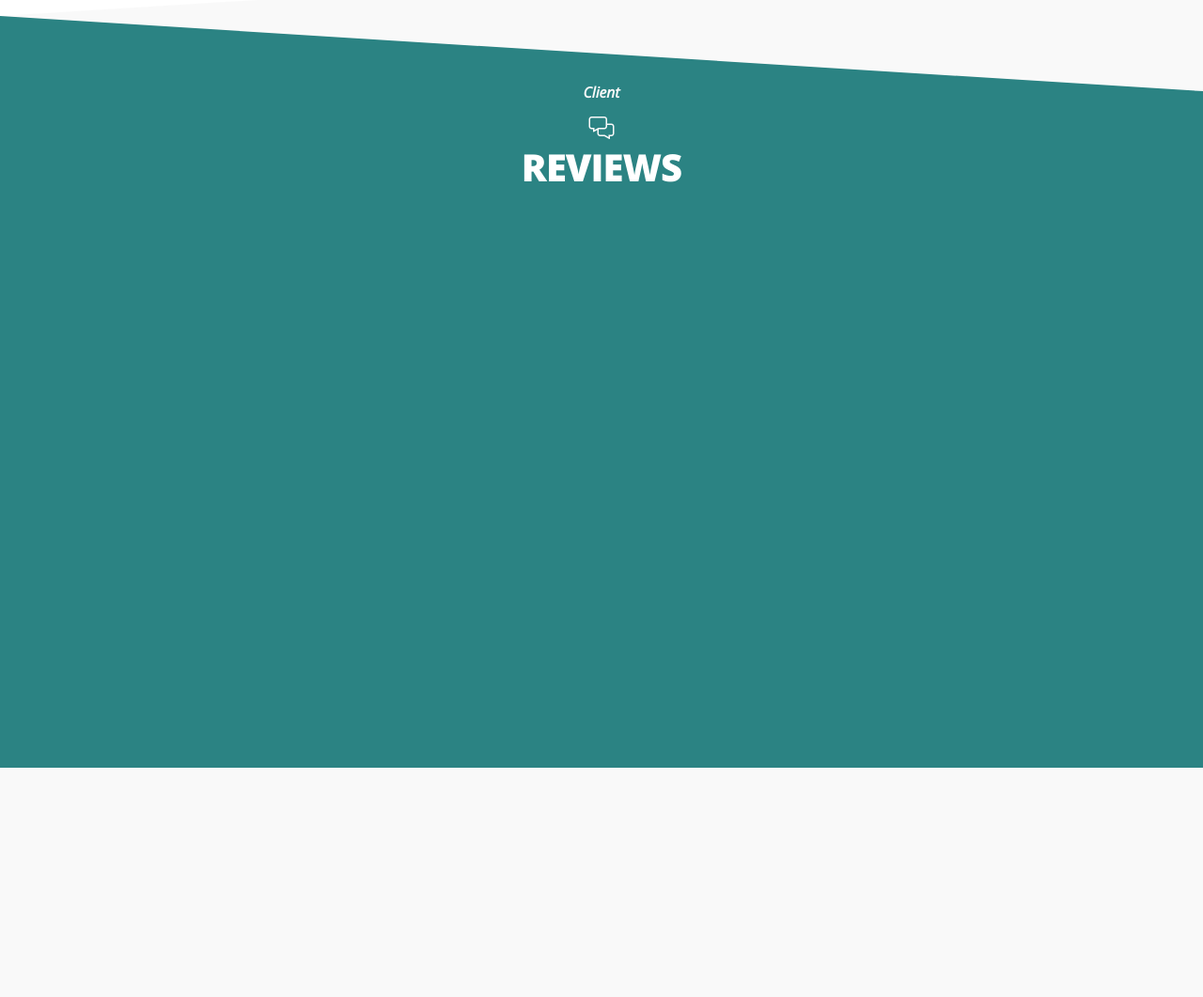
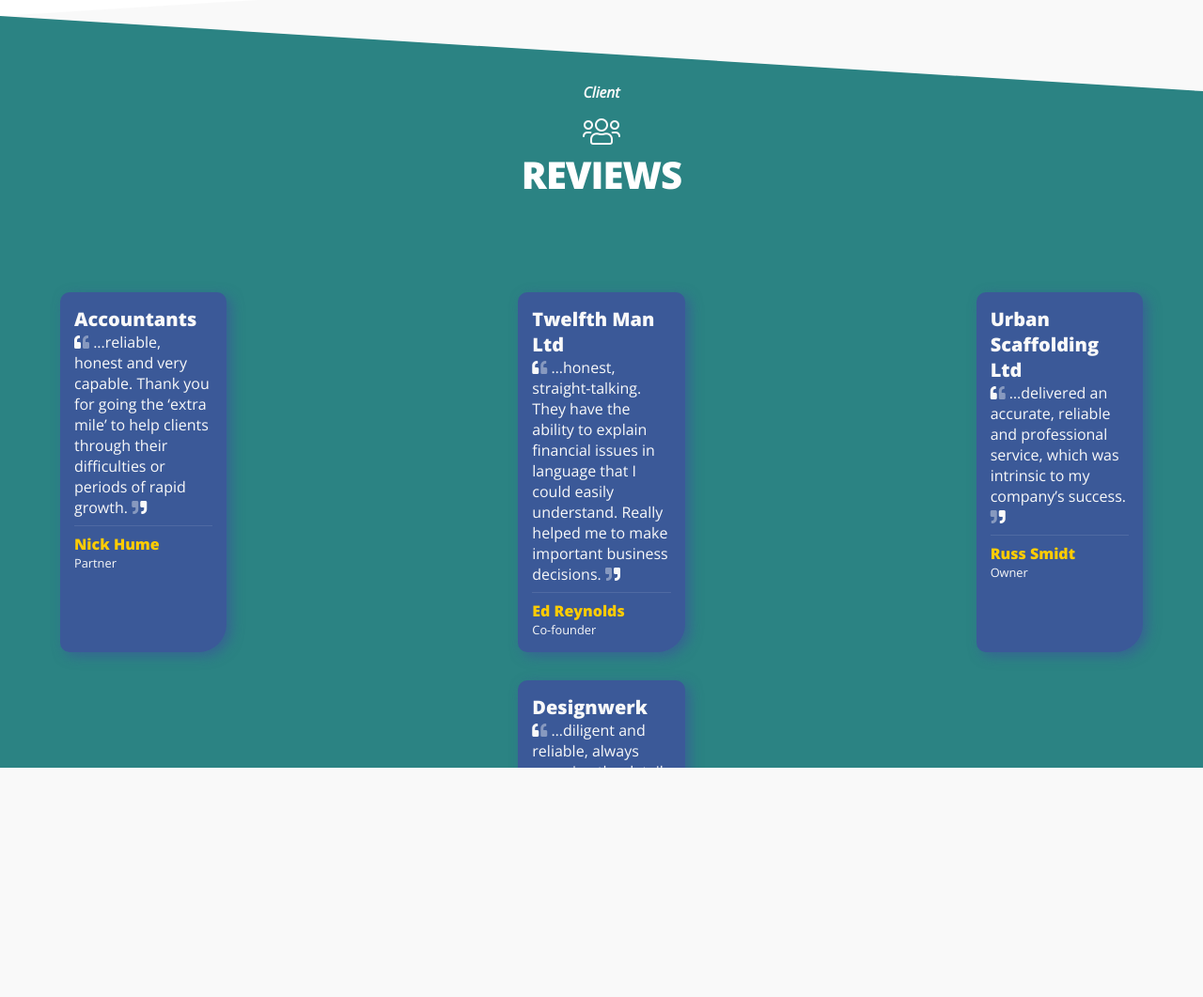
Before and after one commit to Denis-Grant/myfriendlybookkeeping, a website: page index.html in a window 1280 px wide. Shown: the part 2160-3221 px from the top of the page at 94% size. Before the commit the page ends 2977 px from the top, so only its background shows below. Drawn offline with nearby package versions, Linux system fonts and the light colour scheme.

Commit message:
reviews complete

```diff
--- a/index.html
+++ b/index.html
@@ -232,12 +232,72 @@
         <div class="testimonial-wrapper">
             <div class="testimonial-header">
                 <h5><em>Client</em></h5>
-                <i class="fal fa-comments-alt"></i>
+                <i class="fal fa-users"></i>
                 <h3>REVIEWS</h3>
 
 
             </div>
-        </div> <!-- what wrapper -->
+        </div> <!-- tesiimonial wrapper -->
+        <div class="container">
+            <div class="quotes-grid">
+                <div class="box">
+                    <h4>Accountants</h4>
+                    <i class="fad fa-quote-left"></i>
+                    <span>...reliable, honest and very capable. Thank you for going the ‘extra mile’ to help clients through their difficulties or periods of rapid growth.
+                        <i class="fad fa-quote-right"></i>
+                    </span>
+                    <div class="details">
+                        <div class="name">Nick Hume</div>
+                        <div class="role">
+                            Partner
+                        </div>
+                    </div>
+                </div>
+                <div class="box">
+                    <h4>Twelfth Man Ltd</h4>
+                    <i class="fad fa-quote-left"></i>
+                    <span>…honest, straight-talking. They have the ability to explain financial issues in language that I could easily understand. Really helped me to make important business decisions.
+                        <i class="fad fa-quote-right"></i>
+                    </span>
+                    <div class="details">
+                        <div class="name">Ed Reynolds</div>
+                        <div class="role">
+                            Co-founder
+                        </div>
+                    </div>
+                </div>
+                <div class="box">
+                    <h4>Urban Scaffolding Ltd</h4>
+                    <i class="fad fa-quote-left"></i>
+                    <span>…delivered an accurate, reliable and professional service, which was intrinsic to my company’s success.
+                        <i class="fad fa-quote-right"></i>
+                    </span>
+                    <div class="details">
+                        <div class="name">Russ Smidt</div>
+                        <div class="role">
+                            Owner
+                        </div>
+                    </div>
+                </div>
+                <div class="box span-1">
+                    <h4>Designwerk</h4>
+                    <i class="fad fa-quote-left"></i>
+                    <span>…diligent and reliable, always ensuring the details were covered. I would confidently recommend them to any company looking for bookkeeping support.
+                        <i class="fad fa-quote-right"></i>
+                    </span>
+                    <div class="details">
+                        <div class="name">Cristian Cook</div>
+                        <div class="role">
+                            Founder/CEO
+                        </div>
+                    </div>
+                </div>
+
+            </div>
+            <div class="speech">
+                <i class="fal fa-comments"></i>
+            </div>
+        </div>
     </section>
     <!-- <div class="gap"></div> -->
     <script src="js/app.js"></script>
--- a/scss/style.scss
+++ b/scss/style.scss
@@ -341,7 +341,7 @@
             // color: #2b5783;
         }
         i {
-            font-size: 1.5rem;
+            font-size: 2rem;
             color: $black;
         }
         p {
@@ -391,6 +391,9 @@
                     text-transform: uppercase;
                     padding-bottom: 3px;
                 }
+            .span-1 {
+
+            }
             }
 
         }
@@ -521,7 +524,7 @@
             // color: #2b5783;
         }
         i {
-            font-size: 1.5rem;
+            font-size: 2rem;
             color: $white;
         }
         p {
@@ -533,4 +536,46 @@
 
         }
     }
+    .quotes-grid {
+        display: grid;
+        margin-top: 110px;
+        grid-template-columns: repeat(3, 1fr);
+        justify-content: space-around;
+        gap: 30px 310px;
+
+        .box {
+
+            padding: 15px;
+            background-color: $blue;
+            color: $white;
+            border-radius: 10px 10px 30px 10px;
+            font-weight: 300;
+            box-shadow: 7px 6px 13px 0px rgba(59,89,152,0.75);                font-size: 1.250rem;
+            }
+            .details {
+                padding-top: 8px;
+                margin-top: 8px;
+                border-top: 1px solid #f9f9f91a;
+                .name {
+                        color: #ffcc00;
+                        font-weight: bold;
+                }
+                .role {
+                    font-size: .8rem;
+                }
+            }
+        }
+        .span-1 {
+            grid-column: 2 / span 1;
+        }
+    }
+    .speech {
+        text-align: center;
+        padding-top: 120px;
+        // border-bottom: 4px solid $green;
+        i {
+            font-size: 300%;
+            color: $white;
+        }
+    }
 }
```
Also changed, not shown: css/style.css.
